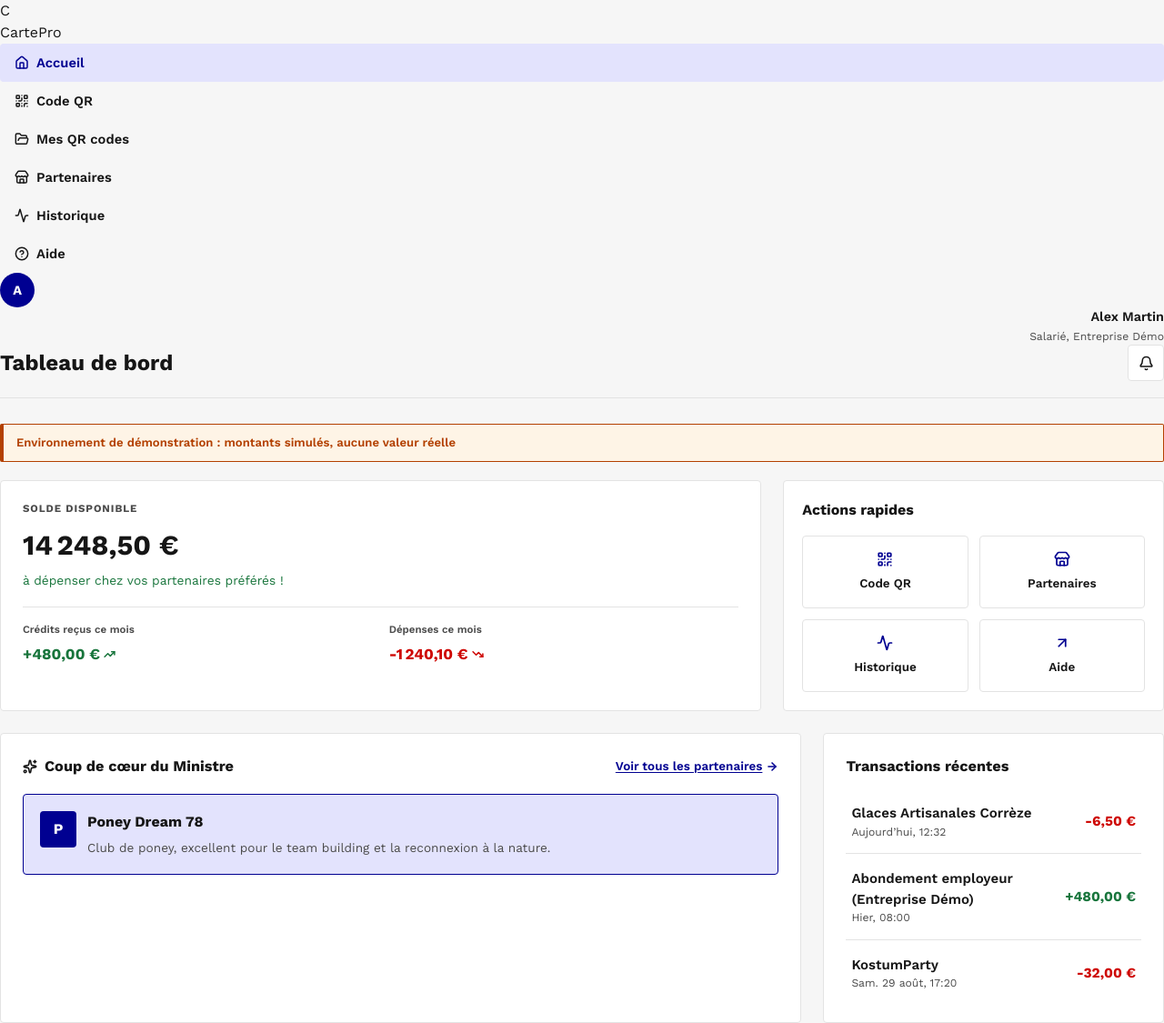
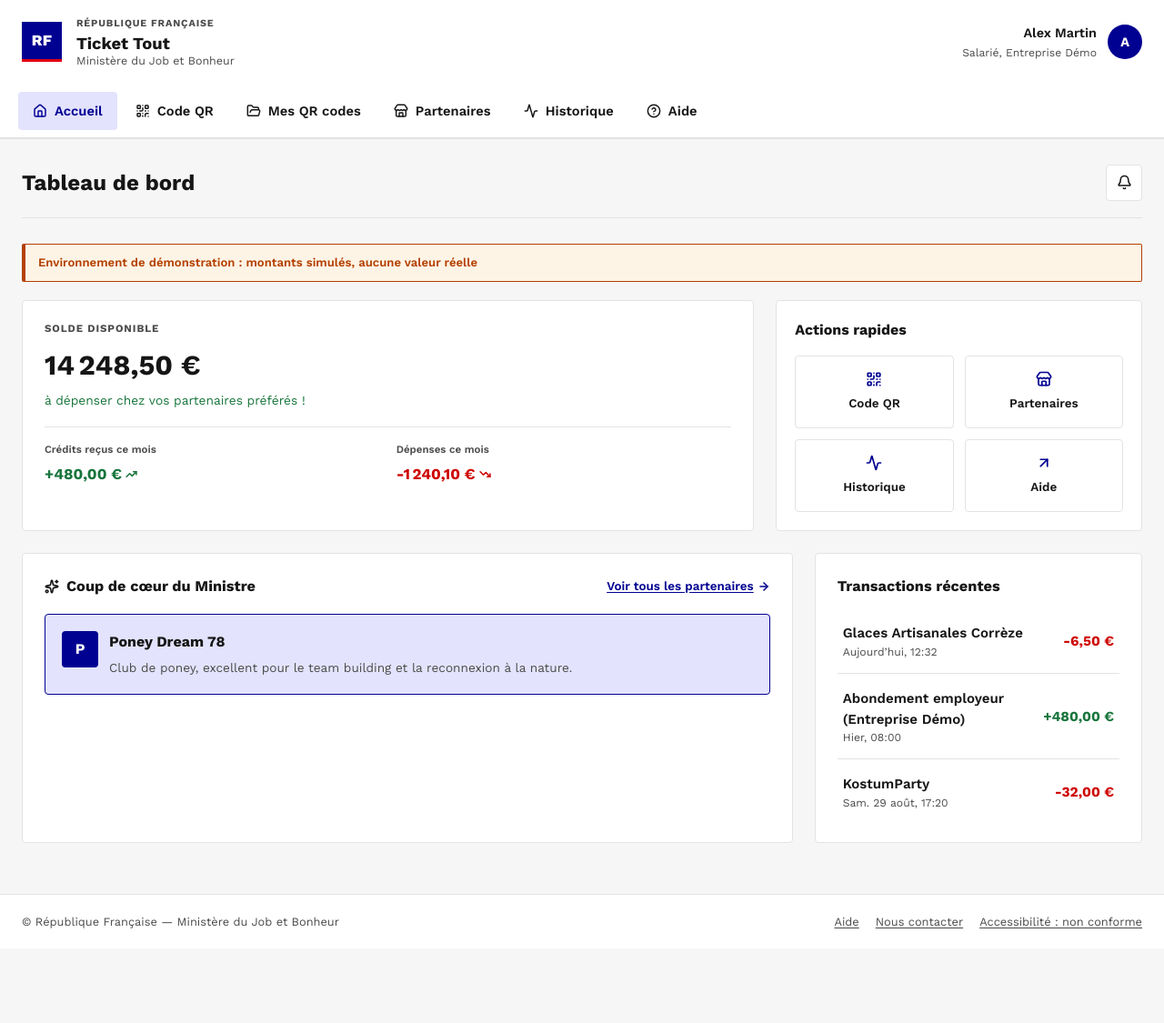
Before and after one commit to maxime-knv/survivor, a React (Vite) app: page / in a window 1280 px wide. Shown: the whole page at 91% size. After the commit the page ends 1043 px from the top, so only its background shows below. Built offline with nearby package versions, Linux system fonts and the light colour scheme.

Commit message:
feat: add QR code navigation

```diff
--- a/src/components/Layout.jsx
+++ b/src/components/Layout.jsx
@@ -18,13 +18,30 @@ export default function Layout() {
                 Aller au contenu principal
             </a>
 
-            <aside className="sidebar">
-                <div className="brand-row">
-                    <div className="brand-mark">C</div>
-                    <span>CartePro</span>
+            <header className="gov-header">
+                <div className="gov-header-inner">
+                    <div className="gov-brand">
+                        <div className="marianne-mark" aria-hidden="true">RF</div>
+                        <div className="gov-brand-text">
+                            <span className="gov-eyebrow">République Française</span>
+                            <span className="gov-service-name">
+                                Ticket Tout
+                                <span className="gov-service-tag">Ministère du Job et Bonheur</span>
+                            </span>
+                        </div>
                     </div>
 
-                <nav className="nav-menu" aria-label="Navigation principale">
+                    <div className="gov-header-user">
+                        <div className="profile-text">
+                            <div className="user-name">{currentUser.firstName} {currentUser.lastName}</div>
+                            <div className="user-role">{currentUser.role}, {currentUser.company}</div>
+                        </div>
+                        <div className="avatar" aria-hidden="true">{currentUser.avatarInitial}</div>
+                    </div>
+                </div>
+
+                <nav className="gov-nav" aria-label="Navigation principale">
+                    <div className="gov-nav-inner">
                         {navigation.map(({ to, label, icon: Icon }) => (
                             <NavLink
                                 key={to}
@@ -38,20 +55,26 @@ export default function Layout() {
                                 <span>{label}</span>
                             </NavLink>
                         ))}
+                    </div>
                 </nav>
+            </header>
 
-                <div className="profile-box">
-                    <div className="avatar">{currentUser.avatarInitial}</div>
-                    <div className="profile-text">
-                        <div className="user-name">{currentUser.firstName} {currentUser.lastName}</div>
-                        <div className="user-role">{currentUser.role}, {currentUser.company}</div>
+            <main className="main-panel" id="main-content">
+                <div className="page-container">
+                    <Outlet />
+                </div>
+            </main>
+
+            <footer className="gov-footer">
+                <div className="gov-footer-inner">
+                    <span>© République Française — Ministère du Job et Bonheur</span>
+                    <div className="gov-footer-links">
+                        <a href="/aide">Aide</a>
+                        <a href="mailto:support@tickettout.exemple">Nous contacter</a>
+                        <a href="/aide">Accessibilité : non conforme</a>
                     </div>
                 </div>
-            </aside>
-
-            <main className="main-panel" id="main-content">
-                <Outlet />
-            </main>
+            </footer>
         </div>
     )
 }
```
Lines whose indentation alone changed are shown as unchanged.
